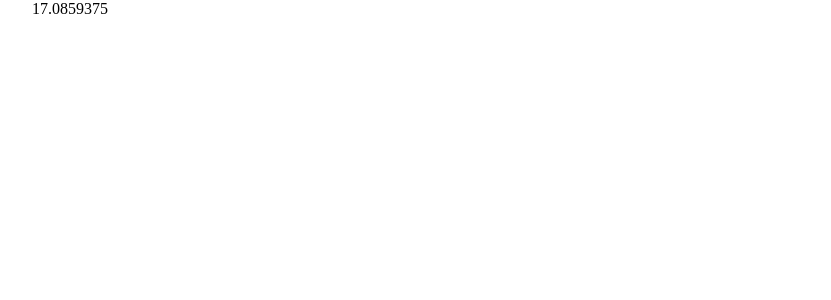
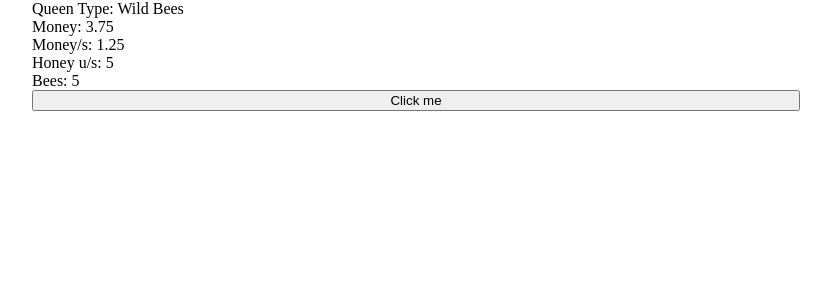
Before and after one commit to lvingonzales/honey-clicker, a React (Vite) app: page / in a window 1280 px wide. Shown: the top 300 px of the page, without its empty margins (224-1055 px from the left). Built offline with nearby package versions, Linux system fonts and the light colour scheme; a web font is replaced by a local one.

Commit message:
Set up new calculation system

```diff
--- a/src/App.jsx
+++ b/src/App.jsx
@@ -1,10 +1,10 @@
-import { useEffect, useState } from "react";
-import HiveButton from "./Components/HiveButton";
+import { useEffect, useRef, useState } from "react";
+// import HiveButton from "./Components/HiveButton";
 import "./Styles/App.css";
-import IncomeDisplay from "./Components/IncomeDisplay";
-import UpgradeButton from "./Components/UpgradeButton";
-import UpgradeDrawer from "./Components/UpgradeDrawer";
-import Upgrade from "./Components/Upgrade";
+// import IncomeDisplay from "./Components/IncomeDisplay";
+// import UpgradeButton from "./Components/UpgradeButton";
+// import UpgradeDrawer from "./Components/UpgradeDrawer";
+// import Upgrade from "./Components/Upgrade";
 
 // const Upgrades = [
 //   {
@@ -21,57 +21,54 @@ import Upgrade from "./Components/Upgrade";
 //   }
 // ];
 
-
+const beeList = [
+  {
+    name: "Wild Bees",
+    baseProduct: 1,
+    baseHatch: 1,
+    baseValue: 0.25,
+  },
+];
 
 export default function App() {
-  // const [bees, setBees] = useState(0);
-  // const [money, setMoney] = useState(0);
-  // const [tick, setTick] = useState(0);
-  // const [multiplier, setMultiplier] = useState(1);
-  // const [beeProduction, setBeeProduction] = useState(0.5);
-  // const income = 0;
 
-  // const incTick = () => {
-  //   console.log("Increment tick: ", tick);
-  //   setTick(tick + 1);
-  // }
+  const [currentBee, setCurrentBee] = useState(0);
+  const moneyRef = useRef(0);
+  const honeyProductionRef = useRef(0);
+  const beeRef = useRef(0);
+  const [money, setMoney] = useState(moneyRef.current);
 
-  // useEffect (() => {
-  //   console.log("Set Money Tick: ", tick);
-  //   setMoney(money + (bees * beeProduction * multiplier));
-  // }, [tick])
+  useEffect(() => {
+    setInterval(() => {
+      let bee = beeList[currentBee];
+      beeRef.current = beeRef.current + bee.baseHatch;
+      honeyProductionRef.current = bee.baseProduct * beeRef.current;
+      moneyRef.current =
+        moneyRef.current + honeyProductionRef.current * bee.baseValue;
 
-  // useEffect (() => {
-  //   const interval = setInterval(() => {
-  //     incTick();
-  //   }, 1000);
+      setMoney(moneyRef.current);
+    }, 1000);
+  }, []);
 
-  //   return () => {
-  //     clearInterval(interval);
-  //   }
-  // })
-
-  const [counter, setCounter]= useState(1);
-  const [power, setPower] = useState (150);
-
-  function calculate(value) {
-    console.log(counter);
-    value = counter * (power / 100);
-    // Add percentage increases to the power value,  and the multiplicative upgrades go into an array that is iterated over.
-
-    setCounter(value);
-  }
-
-
-  useEffect (() => {
-    setInterval(() => {
-      setCounter(count => count * (power /100))
-    }, 1000);
-  }, [])
+  const updateBees = (evt) => {
+    let bee = beeList[currentBee];
+    beeRef.current = beeRef.current + bee.baseHatch;
+    honeyProductionRef.current = bee.baseProduct * beeRef.current;
+    moneyRef.current =
+      moneyRef.current + honeyProductionRef.current * bee.baseValue;
+    setMoney(moneyRef.current);
+  };
 
   return (
     <>
-      <div>{counter}</div>
+      <div>
+        <div>Queen Type: {beeList[currentBee].name}</div>
+        <div>Money: {moneyRef.current}</div>
+        <div>Money/s: {honeyProductionRef.current * beeList[currentBee].baseValue}</div>
+        <div>Honey u/s: {honeyProductionRef.current}</div>
+        <div>Bees: {beeRef.current}</div>
+      </div>
+      <button onClick={updateBees}>Click me</button>
     </>
     // <>
     //     <div className="topBar">
```
